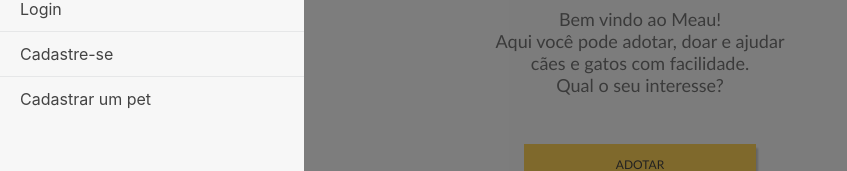
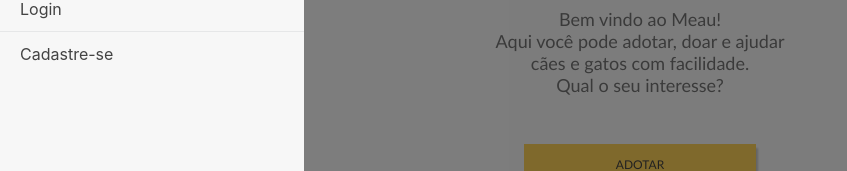
Before and after one commit to JaumC/Trab-BD, a React (Vite) app in the folder frontend/: page / in a window 1280 px wide. Both pictures are taken after a click on the element 640 px from the left and 28 px from the top of the page. Shown: the part 185-356 px from the top of the page, without its empty margins (0-847 px from the left). Built offline with nearby package versions, Linux system fonts and the light colour scheme.

Commit message:
mensagem

```diff
--- a/frontend/src/routes/Sidebar/SideContent/Sidecontent.tsx
+++ b/frontend/src/routes/Sidebar/SideContent/Sidecontent.tsx
@@ -92,7 +92,6 @@ export function Sidecontent() {
                     <div className="menuContainer">
                         <NavLink to="/login">Login</NavLink>
                         <NavLink to="/sign">Cadastre-se</NavLink>
-                        <NavLink to="/PreencherCadastroPets">Cadastrar um pet</NavLink>
                     </div>
                 </>
             }
```
Also changed, not shown: 1 other file (tests, documents, lock files or other folders).
